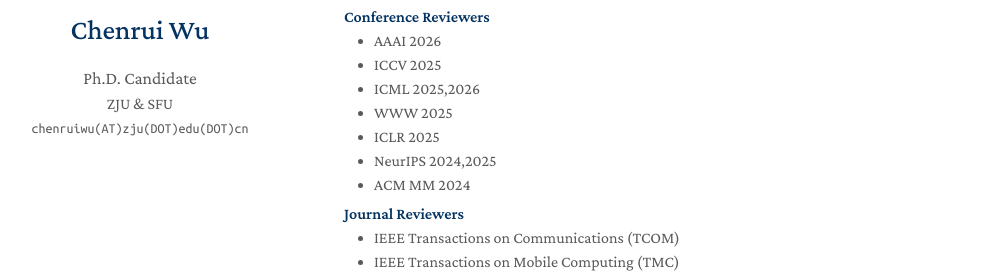
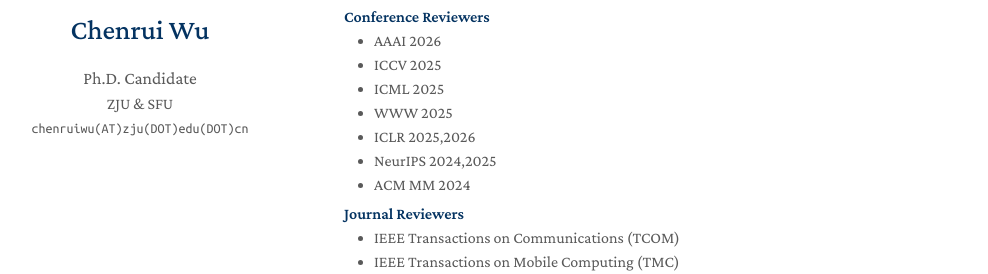
Before and after one commit to wuchenrui/wuchenrui.github.io, a Jekyll site: the page built from index.md, in a window 1280 px wide and 900 px high, scrolled down 2371 px. Shown: the part 180-454 px from the top of the window, without its empty margins (136-1124 px from the left). Built offline with Jekyll 4.4.1, drawn with Linux system fonts in a browser that asks for light colours; a style sheet for code colours, icons or effects is not loaded; our own code applies the rules of GitHub Pages for plain Markdown files.

```diff
--- a/_includes/services.md
+++ b/_includes/services.md
@@ -7,9 +7,9 @@
 <ul style="margin:0 0 5px;">
   <li>AAAI 2026</li>
   <li>ICCV 2025</li>
-  <li>ICML 2025,2026</li>
+  <li>ICML 2025</li>
   <li>WWW 2025</li>
-  <li>ICLR 2025</li>
+  <li>ICLR 2025,2026</li>
   <li>NeurIPS 2024,2025</li>
   <li>ACM MM 2024</li>
 </ul>
```
